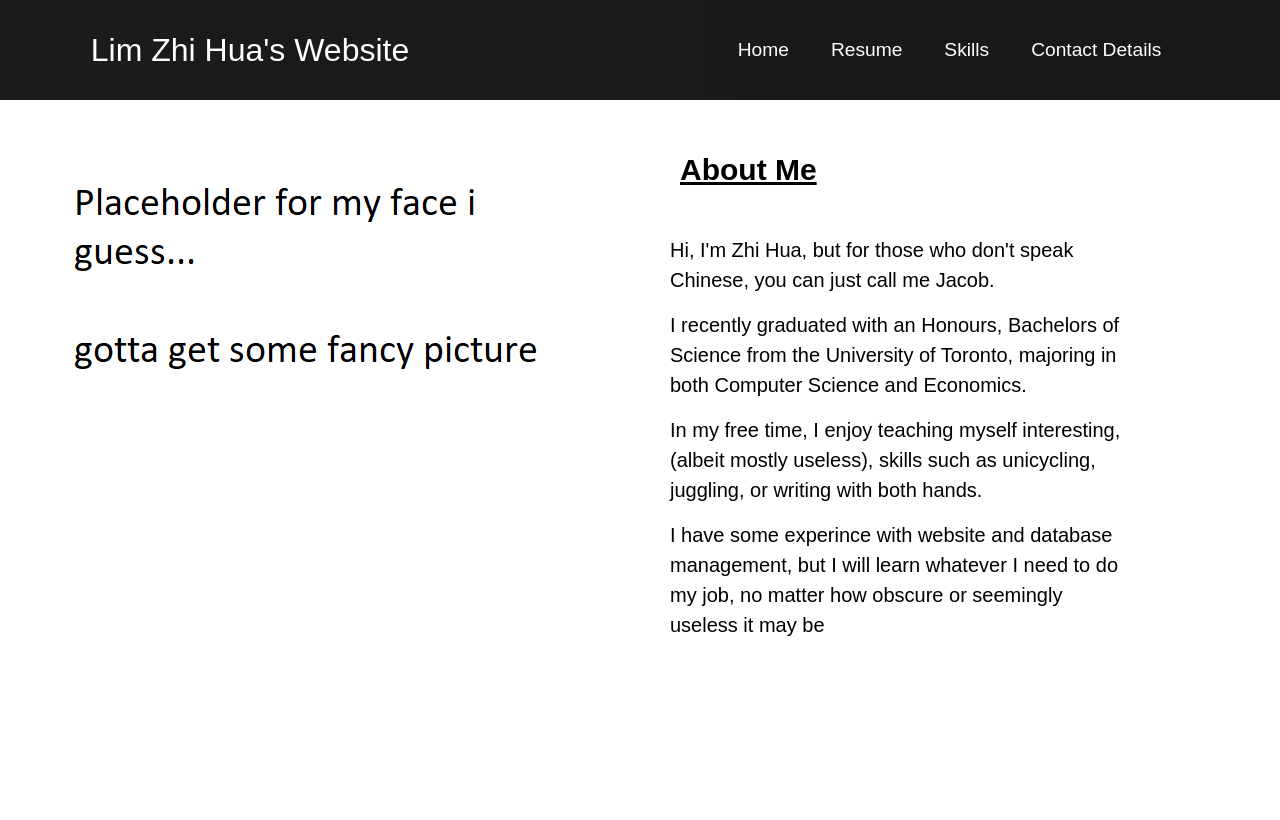
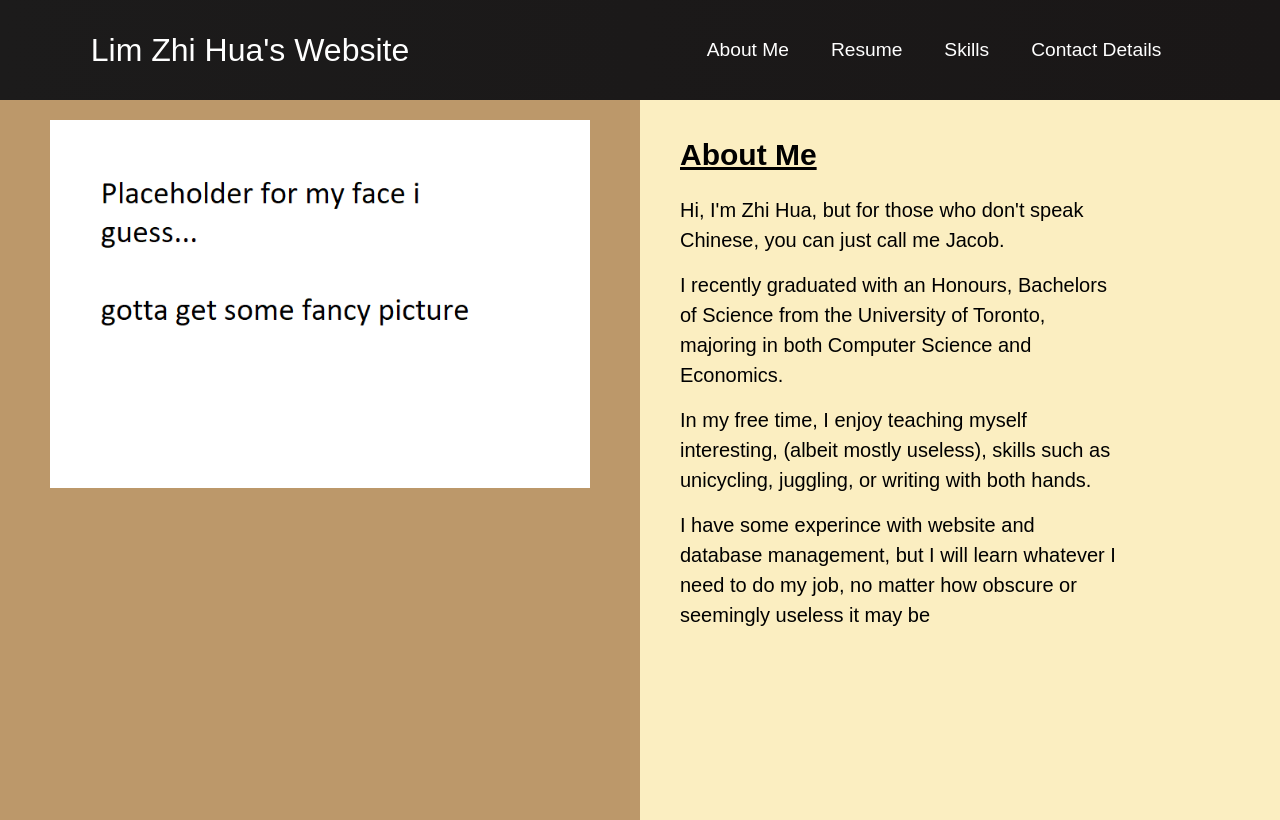
Before and after one commit to LimZhiHua/My-Website, a React (Create React App) app: page / in a window 1280 px wide. Built offline with nearby package versions, Linux system fonts and the light colour scheme; the HTML template or start-up script is replaced by a standard one.

Commit message:
Added some background colours and icons

```diff
--- a/src/App.css
+++ b/src/App.css
@@ -186,6 +186,17 @@ ul.circle {
   padding: 20px;
 }
 
+.colouredHorizontalBlockFull4{
+  background: #FBEEC1;
+  min-height: 200px;
+  justify-content: left;
+  align-items: left;
+  vertical-align:middle;
+  z-index: 2;
+  display: grid;
+  padding: 20px;
+  height: calc(100vh - 80px);
+}
 
 .centerButtonContainer{
   justify-content: center;
--- a/src/components/Navbar.js
+++ b/src/components/Navbar.js
@@ -41,22 +41,24 @@ function Navbar(){
                     <ul className={click? "nav-menu active" : "nav-menu"}>
                         <li className="nav-item">
                             <Link to="/" className="nav-links" onClick={closeMobileMenu}>
-                                Home
+                                      About Me<i class="fas fa-user-tie fa-fw"></i>
                             </Link>
                         </li>
                         <li className="nav-item">
                             <Link to="/Resume" className="nav-links" onClick={closeMobileMenu}>
-                                Resume
+                                Resume <i class="fas fa-file fa-fw"></i>
                             </Link>
                         </li>
                         <li className="nav-item">
                             <Link to="/Excel" className="nav-links" onClick={closeMobileMenu}>
-                                Skills
+                                Skills<i class="fas fa-laptop-code fa-fw"></i>
                             </Link>
                         </li>
                         <li className="nav-item">
                             <Link to="/Contact" className="nav-links" onClick={closeMobileMenu}>
-                                Contact Details
+                                Contact Details <i class="fas fa-phone fa-fw"></i>
+
+
                             </Link>
                         </li>
                     </ul>
--- a/src/components/TechnologiesRoutes.js
+++ b/src/components/TechnologiesRoutes.js
@@ -9,9 +9,9 @@ function TechnologiesRoutes(props) {
       <>
       <div className="text">
       <h2 className="header">Skills</h2>
-        <Link to="/Excel" className="hyperlink" >Excel VBA</Link>
-        <Link to="/Encryption" className="hyperlink" >Encryption/Decryption</Link>
-        <Link to="/Web" className="hyperlink" >Web Development</Link>
+        <Link to="/Excel" className="hyperlink" ><i class="fas fa-file-excel fa-fw"></i>Excel VBA </Link>
+        <Link to="/Encryption" className="hyperlink" > <i class="fas fa-lock fa-fw"></i>Encryption/Decryption</Link>
+        <Link to="/Web" className="hyperlink" > <i class="fab fa-react fa-fw"></i>Web Development</Link>
       </div>
 
       </>
--- a/src/components/TwoTables.css
+++ b/src/components/TwoTables.css
@@ -3,8 +3,9 @@
     border-width: medium;
     z-index: 1;
     width: auto;
-    vertical-align: top;
-    padding: 10px
+    display:grid;
+    min-height: max-content;
+
 }
 
 .right{
@@ -13,7 +14,8 @@
     border-width: medium;
     z-index: 1;
     width: auto;
-    padding: 10px
+    min-height: max-content;
+
 }
 
 .table{
@@ -24,4 +26,6 @@
     width: 100%;
     margin: 0;
     border: "1px solid grey";
+    display:grid;
+
 }
--- a/src/components/TwoTables.js
+++ b/src/components/TwoTables.js
@@ -6,10 +6,10 @@ import "./TwoTables.css"
 function TwoTables(props) {
   return (
       <Grid container spacing={0} className="table" >
-          <Grid item xs={6} className="left" >
+          <Grid item xs={12} sm={6} className="left" >
           {props.left}
           </Grid>
-          <Grid item xs={6} className="right">
+          <Grid item xs={12} sm={6} className="right">
           {props.right}
         </Grid>
       </Grid>
--- a/src/pages/AboutMe.js
+++ b/src/pages/AboutMe.js
@@ -6,28 +6,24 @@ import "../App.css"
 import me from "../images/me.png"
 const Left = ()=>{
   return(
-    <h1>
-      <img src={me} alt="My Face I guess"/>
-    </h1>
+    <div className="colouredHorizontalBlock3">
+      <img  className="screenshot" src={me} alt="My Face I guess"/>
+    </div>
   )
 }
 
 const Right = ()=>{
   return(
     <>
+    <div className="colouredHorizontalBlockFull4">
       <div className="text">
-        <h1 className="header"> About Me</h1>
+        <h1> About Me</h1>
         <p>Hi, I'm Zhi Hua, but for those who don't speak Chinese, you can just call me Jacob.</p>
         <p>I recently graduated with an Honours, Bachelors of Science from the University of Toronto, majoring in both Computer Science and Economics.</p>
         <p>In my free time, I enjoy teaching myself interesting, (albeit mostly useless), skills such as unicycling, juggling, or writing with both hands.</p>
-
         <p>I have some experince with website and database management, but I will learn whatever I need to do my job, no matter how obscure or seemingly useless it may be</p>
-
-
-
-
       </div>
-
+    </div>
     </>
   )
 }
@@ -35,7 +31,7 @@ const Right = ()=>{
 
 function AboutMe() {
     return (
-      <div className='hero-container'>
+      <div>
         <TwoTables left={<Left/>} right={<Right/>}></TwoTables>
         </div>
     );
--- a/src/pages/WebStuff.js
+++ b/src/pages/WebStuff.js
@@ -48,6 +48,8 @@ const Description = ()=>{
           </div>
       </>
   )}
+
+
   function Web() {
       return (
         <>
```
